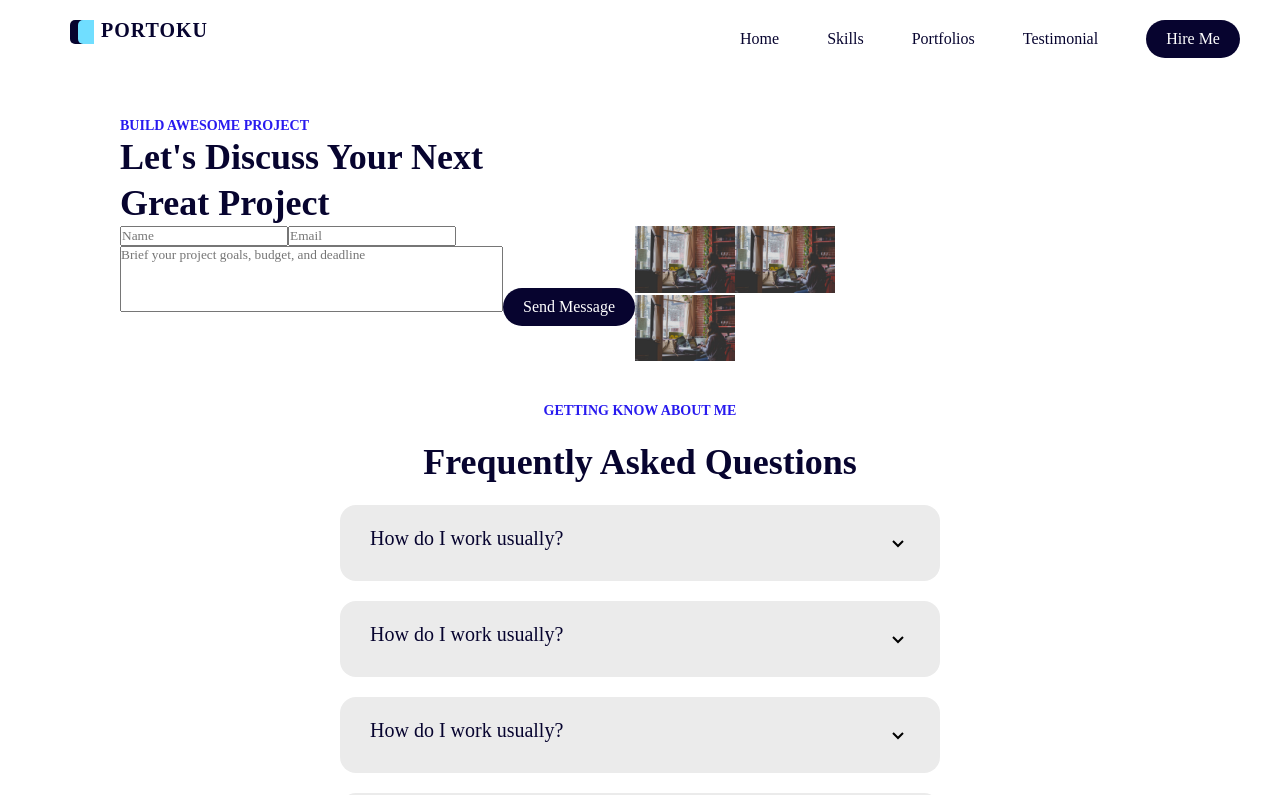
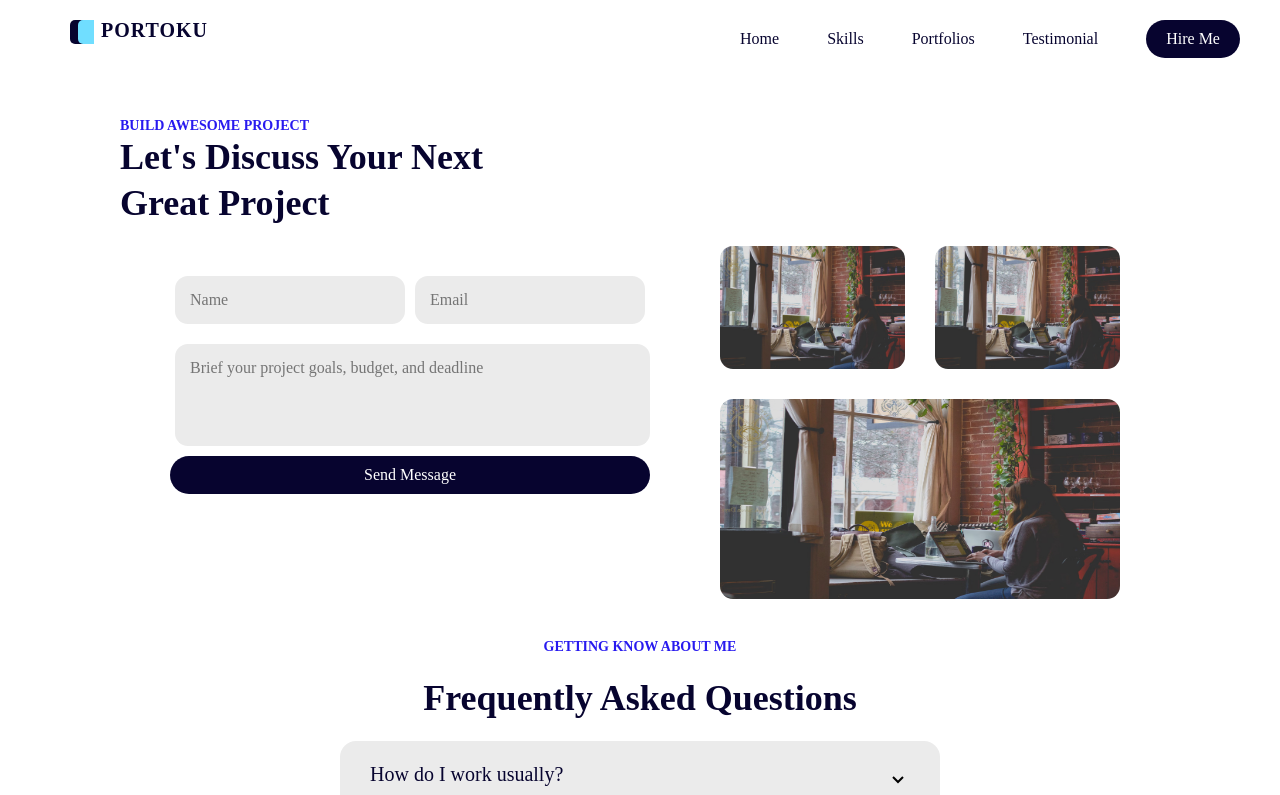
Before and after one commit to AishaMirza1/portokuPortfolio, a React (Vite) app: page /contact in a window 1280 px wide. Shown: the top 795 px of the page. Built offline with nearby package versions, Linux system fonts and the light colour scheme.

Commit message:
contact page completed

```diff
--- /dev/null
+++ b/src/components/GoToTop.jsx
@@ -0,0 +1,14 @@
+import { useEffect } from 'react';
+import { useLocation } from 'react-router-dom';
+
+export default function GoToTop() {
+  const routePath = useLocation();
+  const onTop = () => {
+    window.scrollTo(0, 0);
+  };
+  useEffect(() => {
+    onTop();
+  }, [routePath]);
+
+  return null;
+}
--- a/src/components/sections/testimonials/Testimonial.jsx
+++ b/src/components/sections/testimonials/Testimonial.jsx
@@ -1,6 +1,8 @@
 import Button from '../../button/Button';
 import styles from './testimonial.module.css';
 import TestimonialCard from '../../testimonialCard/TestimonialCard';
+import { NavLink } from 'react-router-dom';
+
 export default function Testimonial() {
   return (
     <section className={styles.testimonialSection} id="testimonial">
@@ -9,7 +11,9 @@ export default function Testimonial() {
           <p>TESTIMONIALS</p>
           <p>Reasons People Love to Work With Me</p>
         </span>
-        <Button>View All</Button>
+        <NavLink to="/testimonials">
+          <Button>View All</Button>
+        </NavLink>
       </div>
       <div>
         <TestimonialCard />
--- a/src/pages/Contact.jsx
+++ b/src/pages/Contact.jsx
@@ -6,6 +6,7 @@ import Button from '../components/button/Button';
 import img1 from '../assets/imgs/img1.avif';
 import img2 from '../assets/imgs/img1.avif';
 import img3 from '../assets/imgs/img1.avif';
+import GoToTop from '../components/GoToTop';
 export default function Contact() {
   return (
     <div className={styles.contactPage}>
@@ -28,10 +29,8 @@ export default function Contact() {
               <Button type="submit">Send Message</Button>
             </form>
             <div className={styles.imgGridContainer}>
-              <div>
-                <img src={img1} />
-                <img src={img2} />
-              </div>
+              <img src={img1} />
+              <img src={img2} />
               <img src={img3} />
             </div>
           </div>
@@ -39,6 +38,7 @@ export default function Contact() {
       </div>
       <FaqSection />
       <Footer />
+      <GoToTop />
     </div>
   );
 }
--- a/src/pages/Testimonials.jsx
+++ b/src/pages/Testimonials.jsx
@@ -3,6 +3,7 @@ import styles from './testimonial.module.css';
 import TestimonialCard from '../components/testimonialCard/TestimonialCard';
 import FaqSection from '../components/sections/faqSection/Faq';
 import Footer from '../components/sections/footer/Footer';
+import GoToTop from '../components/GoToTop';
 export default function Testimonials() {
   return (
     <div>
@@ -22,6 +23,7 @@ export default function Testimonials() {
 
       <FaqSection />
       <Footer />
+      <GoToTop />
     </div>
   );
 }
--- a/src/pages/contact.module.css
+++ b/src/pages/contact.module.css
@@ -1,6 +1,3 @@
-img {
-  width: 100px;
-}
 .contactPage {
 }
 .contactHeader {
@@ -16,7 +13,45 @@ img {
   font-size: 3.6rem;
   line-height: 4.6rem;
   max-width: 45rem;
+  margin-bottom: 2rem;
 }
 .formContainer {
   display: flex;
 }
+form {
+  width: 50rem;
+  height: 29rem;
+  margin: 2rem 5rem;
+}
+form textarea {
+  display: block;
+  width: 95%;
+}
+form input,
+textarea {
+  font-size: 1.6rem;
+  padding: 1.5rem;
+  margin: 1rem 0.5rem;
+  background-color: #ebebeb;
+  color: #000;
+  border: none;
+  border-radius: 13px;
+}
+form button {
+  width: 48rem;
+}
+.imgGridContainer {
+  display: grid;
+  grid-template-columns: repeat(2, 185px);
+  gap: 3rem;
+}
+.imgGridContainer img {
+  width: 100%;
+  border-radius: 13px;
+}
+.imgGridContainer img:nth-child(3) {
+  width: 40rem;
+  height: 20rem;
+  grid-column-start: 1;
+  grid-column-end: 3;
+}
```
